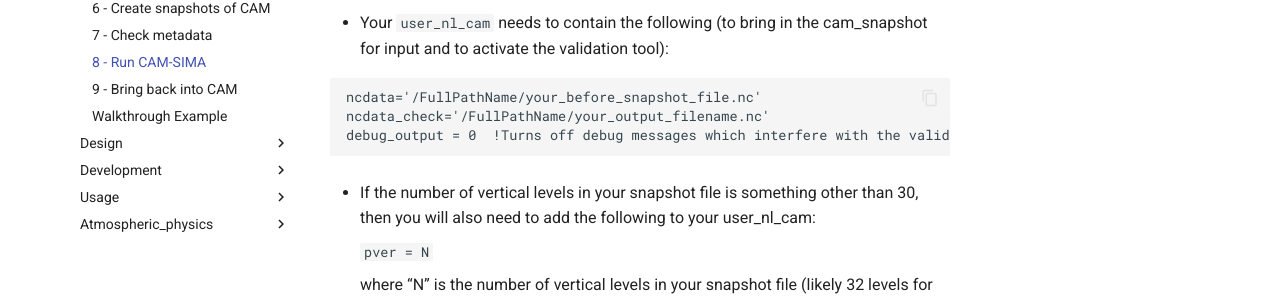
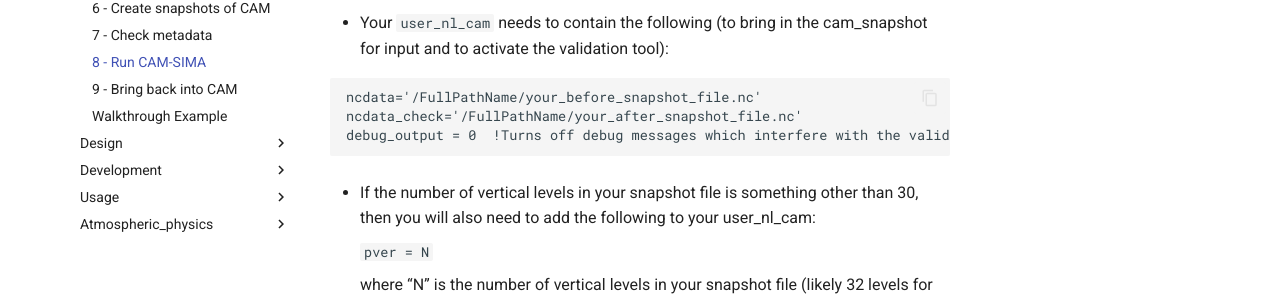
Before and after one commit to kuanchihwang/CAM-SIMA-Docs, an MkDocs documentation site: the page built from docs/conversion/run-cam-sima.md, in a window 1280 px wide and 900 px high. Shown: the part 345-645 px from the top of the window. Built offline with MkDocs 1.6.1 and Material for MkDocs 9.7.7, drawn with Linux system fonts in a browser that asks for light colours.

Commit message:
update ncdata_check temp filename to be clearer

````diff
--- a/docs/conversion/run-cam-sima.md
+++ b/docs/conversion/run-cam-sima.md
@@ -8,7 +8,7 @@ It's time to try to run CAM-SIMA!
 - Your `user_nl_cam` needs to contain the following (to bring in the cam_snapshot for input and to activate the validation tool):
 ```
 ncdata='/FullPathName/your_before_snapshot_file.nc'
-ncdata_check='/FullPathName/your_output_filename.nc'
+ncdata_check='/FullPathName/your_after_snapshot_file.nc'
 debug_output = 0  !Turns off debug messages which interfere with the validation tool output
 ```
 - If the number of vertical levels in your snapshot file is something other than 30, then you will also need to add the following to your user_nl_cam:
````
